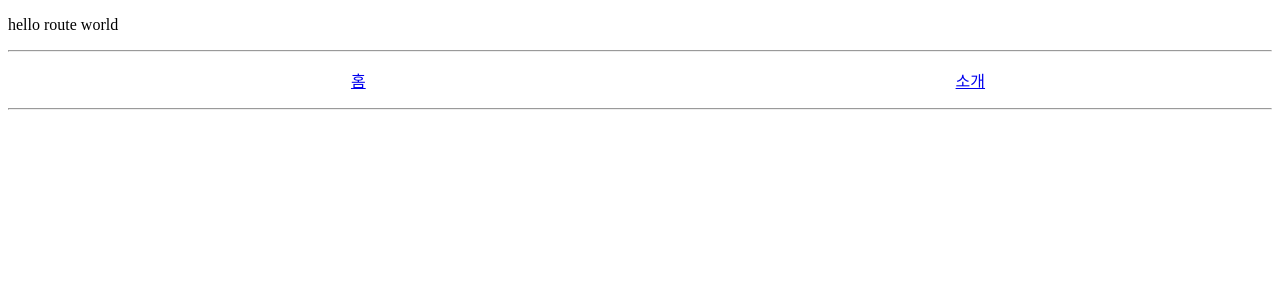
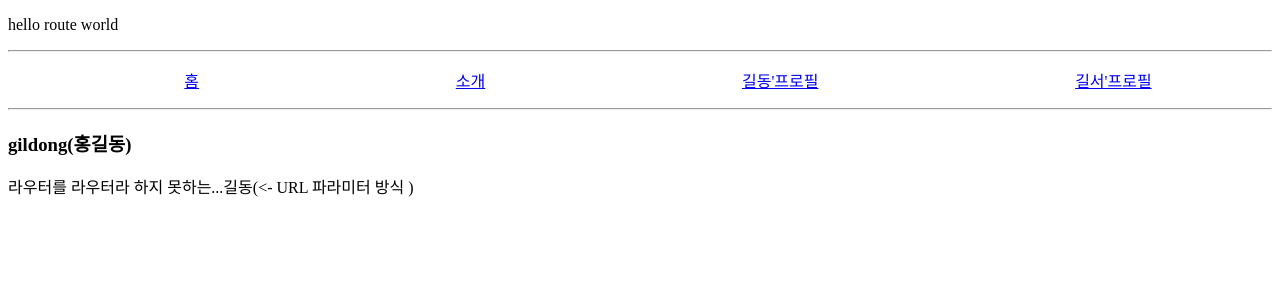
Before and after one commit to normalstory/route-react, a React (Create React App) app: page /profile/gildong in a window 1280 px wide. Shown: the top 300 px of the page. Built offline with nearby package versions, Linux system fonts and the light colour scheme.

Commit message:
URL 파라미터 & 쿼리 방식

```diff
--- a/package.json
+++ b/package.json
@@ -7,6 +7,7 @@
     "@testing-library/react": "^11.1.0",
     "@testing-library/user-event": "^12.1.10",
     "node-sass": "4.14.1",
+    "qs": "^6.9.4",
     "react": "^17.0.1",
     "react-dom": "^17.0.1",
     "react-router-dom": "^5.2.0",
--- a/src/App.js
+++ b/src/App.js
@@ -3,6 +3,7 @@ import { Route, Link } from "react-router-dom";
 import About from "./components/About";
 import Home from "./components/Home";
 import "./style/nav.scss";
+import Profile from "./components/Profile";
 
 const App = () => {
   return (
@@ -16,10 +17,18 @@ const App = () => {
         <li>
           <Link to="/about">소개</Link>
         </li>
+        <li>
+          <Link to="./profile/gildong">길동'프로필</Link>
+        </li>
+        <li>
+          <Link to="./profile/gilseo">길서'프로필</Link>
+        </li>
       </ul>
       <hr />
       <Route path="/" component={Home} exact={true} />
-      <Route path="/about" component={About} />
+      <Route path={["/about", "/info"]} component={About} />
+      {/* <Route path="/info" component={About}/>  react v5 이전 버전*/}
+      <Route path="/profile/:username" component={Profile} />
     </div>
   );
 };
--- a/src/components/About.js
+++ b/src/components/About.js
@@ -1,10 +1,18 @@
+//URL 쿼리 방식
 import React from "react";
+import qs from "qs";
 
-const About = () => {
+const About = ({ location }) => {
+  const query = qs.parse(location.search, {
+    ignoreQueryPrefix: true, //쿼리 시작을 알리는 문자열 '?'를 제거
+  });
+  const showDetail = query.detail === "true";
+
   return (
     <div>
-      <h1>Page Info</h1>
+      <h1>Page Info( + URL?A=a 쿼리 방식 )</h1>
       <p>This project was created to practice the React-Router language.</p>
+      {showDetail && <p>detail 값이 true 이군요?! </p>}
     </div>
   );
 };
--- /dev/null
+++ b/src/components/Profile.js
@@ -0,0 +1,31 @@
+//URL 파라미터 방식
+import React from "react";
+
+const data = {
+  gildong: {
+    name: "홍길동",
+    description: "라우터를 라우터라 하지 못하는...길동(<- URL 파라미터 방식 )",
+  },
+  gilseo: {
+    name: "홍길서",
+    description: "리액트를 리액트라 하지 못하는,,,길서(<- URL 파라미터 방식 )",
+  },
+};
+
+const Profile = ({ match }) => {
+  const { username } = match.params;
+  const profile = data[username];
+  if (!profile) {
+    return <div>warnning : Who are you?! </div>;
+  }
+  return (
+    <div>
+      <h3>
+        {username}({profile.name})
+      </h3>
+      <p>{profile.description}</p>
+    </div>
+  );
+};
+
+export default Profile;
```
Also changed, not shown: 1 other file (tests, documents, lock files or other folders).
